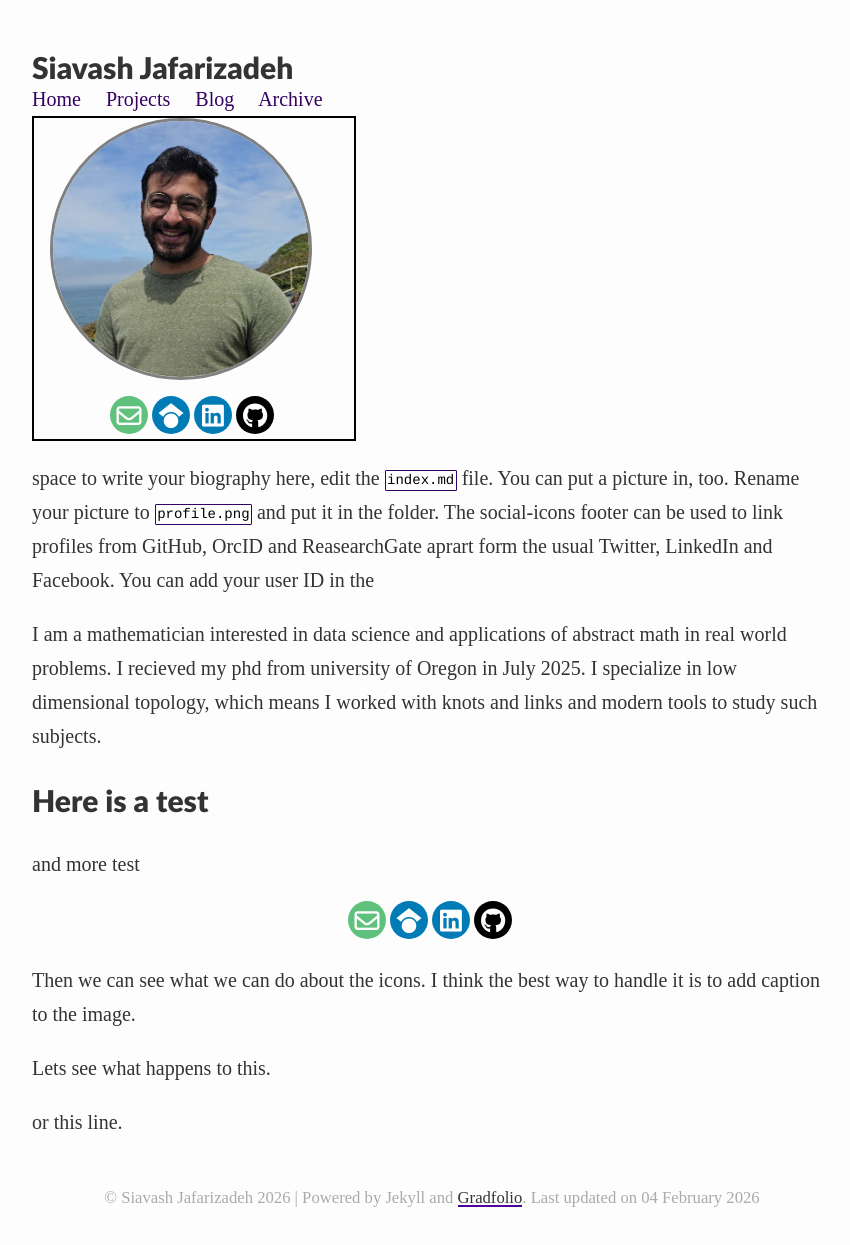
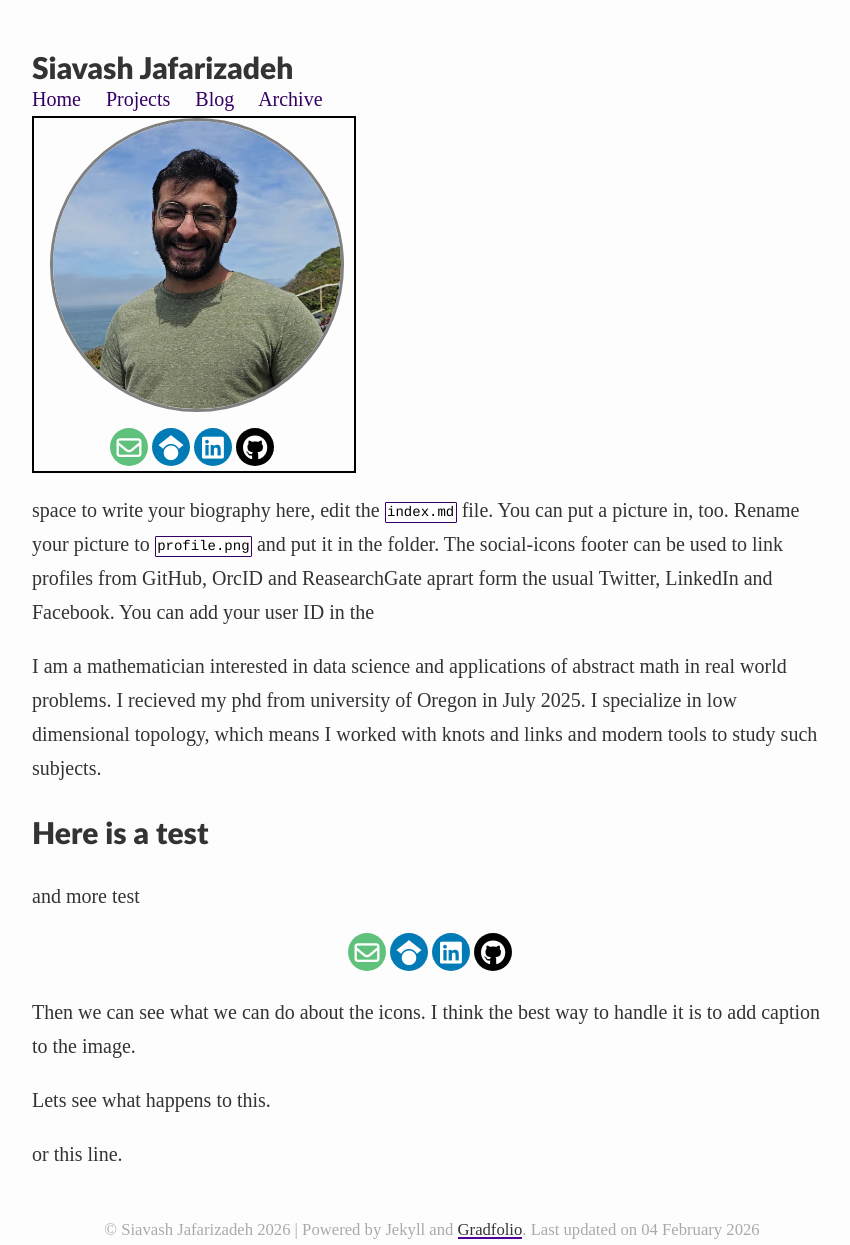
Before and after one commit to Sia-jaf/Sia-jaf.github.io, a Jekyll site: the page built from index.md, in a window 1280 px wide. Shown: the whole page, without its empty margins (208-1058 px from the left). Built offline with Jekyll 4.4.1, drawn with Linux system fonts in a browser that asks for light colours; some web fonts are replaced; before the commit the page ends 1213 px from its top, so only the background shows below that.

Commit message:
last update of the day.

```diff
--- a/_layouts/about.html
+++ b/_layouts/about.html
@@ -6,12 +6,12 @@ layout: default
     {% if page.profile.image %}
             <div class="profile-container">
                 <div>
-                    <img class="profile {{ page.profile.align }}" width="80%" src="{{ page.profile.image | prepend: '/assets/images/' | relative_url }}">
+                    <img class="profile {{ page.profile.align }}" width="90%" src="{{ page.profile.image | prepend: '/assets/images/' | relative_url }}">
                 </div>
                 <div class="rounded-social-buttons">
                     {% include social-footer.html %}
                 </div>
             </div>
     {% endif %}
-{% endif %}
-{{ content }}
+{% endif %}<!--
+-->{{ content }}
```
